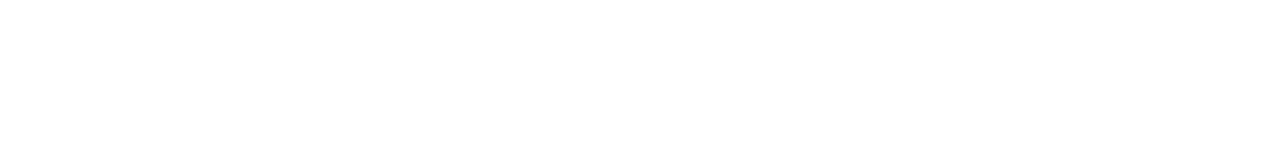
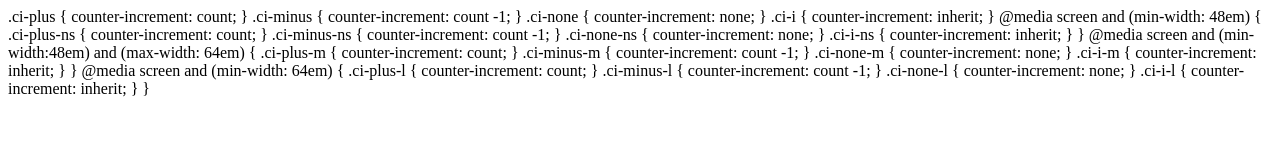
Before and after one commit to mrmrs/css-counter-increment, a website: page index.html in a window 1280 px wide. Drawn offline with Linux system fonts and the light colour scheme.

Commit message:
Adding css contents to html file for documentation

```diff
--- a/index.html
+++ b/index.html
@@ -12,5 +12,31 @@
     <link rel="stylesheet" href="counter-increment.css">
   </head>
   <body>
-  </body>
+.ci-plus {  counter-increment: count; }
+.ci-minus { counter-increment: count -1; }
+.ci-none {  counter-increment: none; }
+.ci-i {     counter-increment: inherit; }
+
+@media screen and (min-width: 48em) {
+.ci-plus-ns {  counter-increment: count; }
+.ci-minus-ns { counter-increment: count -1; }
+.ci-none-ns {  counter-increment: none; }
+.ci-i-ns {     counter-increment: inherit; }
+}
+
+@media screen and (min-width:48em) and (max-width: 64em) {
+.ci-plus-m {  counter-increment: count; }
+.ci-minus-m { counter-increment: count -1; }
+.ci-none-m {  counter-increment: none; }
+.ci-i-m {     counter-increment: inherit; }
+}
+
+@media screen and (min-width: 64em) {
+.ci-plus-l {  counter-increment: count; }
+.ci-minus-l { counter-increment: count -1; }
+.ci-none-l {  counter-increment: none; }
+.ci-i-l {     counter-increment: inherit; }
+}
+
+</body>
 </html>
```
